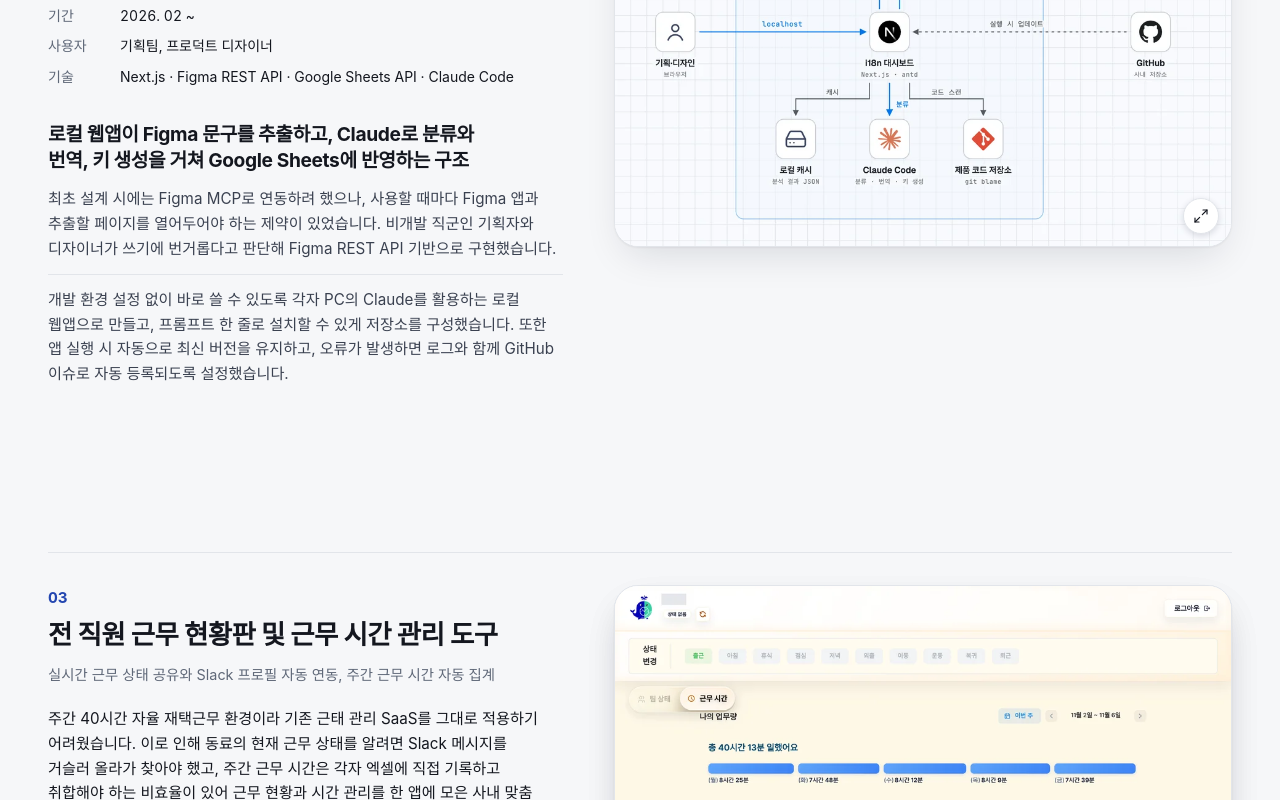
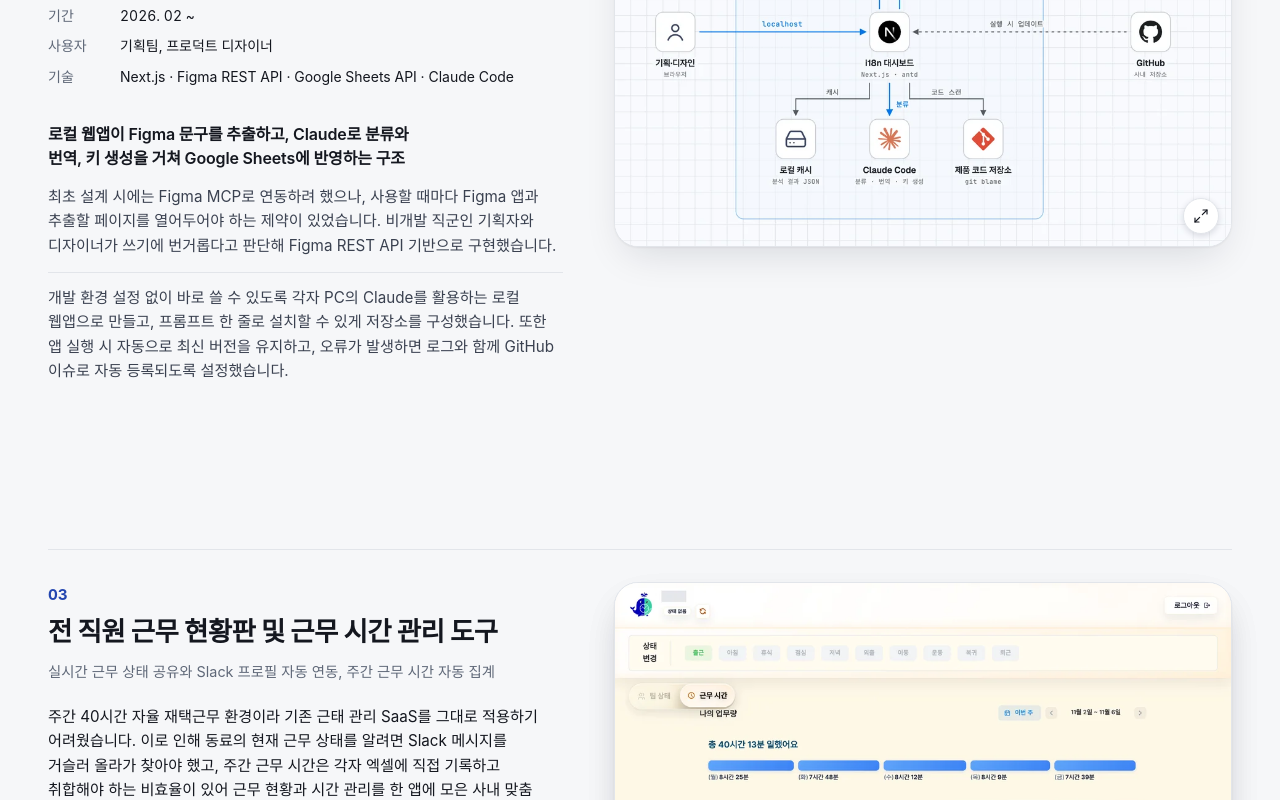
Before and after one commit to Yoonkeee/yoonkeee.github.io, a Next.js app: page / in a window 1280 px wide. Shown: the part 2720-3520 px from the top of the page. Built offline with nearby package versions, Linux system fonts and the light colour scheme; a web font is replaced by a local one.

Commit message:
fix: 이미지 설명부 캡션을 제목 크기에서 캡션 크기로 낮춤

```diff
--- a/src/components/Stage.module.css
+++ b/src/components/Stage.module.css
@@ -19,7 +19,10 @@
 }
 
 .title {
-  font-size: var(--panel-caption, var(--fs-h4));
+  font-size: var(--panel-caption, 1.0625rem);
+  font-weight: 600;
+  line-height: 1.5;
+  letter-spacing: -0.01em;
 }
 
 .title + .title {
@@ -52,7 +55,7 @@
     --head-pad: 0px;
     --panel-summary: clamp(0.9375rem, 1.9svh, 1.0625rem);
     --panel-body: clamp(0.9375rem, 1.9svh, 1.0625rem);
-    --panel-caption: clamp(1.1875rem, 2.4svh, 1.375rem);
+    --panel-caption: clamp(1rem, 2svh, 1.125rem);
     --panel-leading: 1.62;
     --panel-space: var(--p-space);
   }
```
